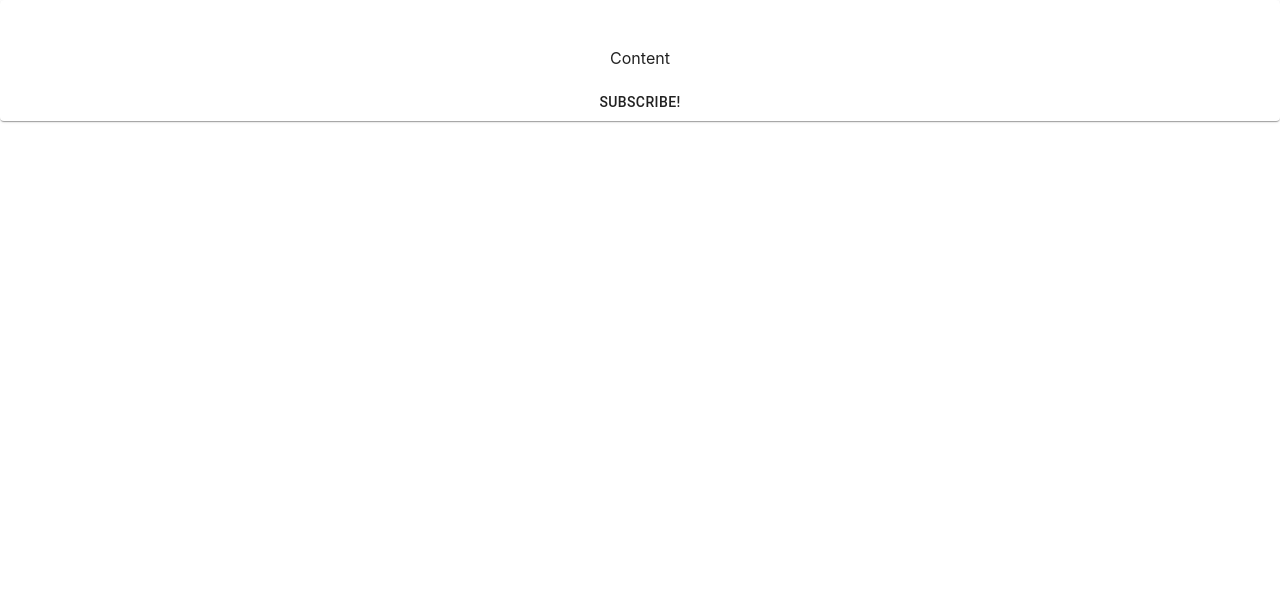
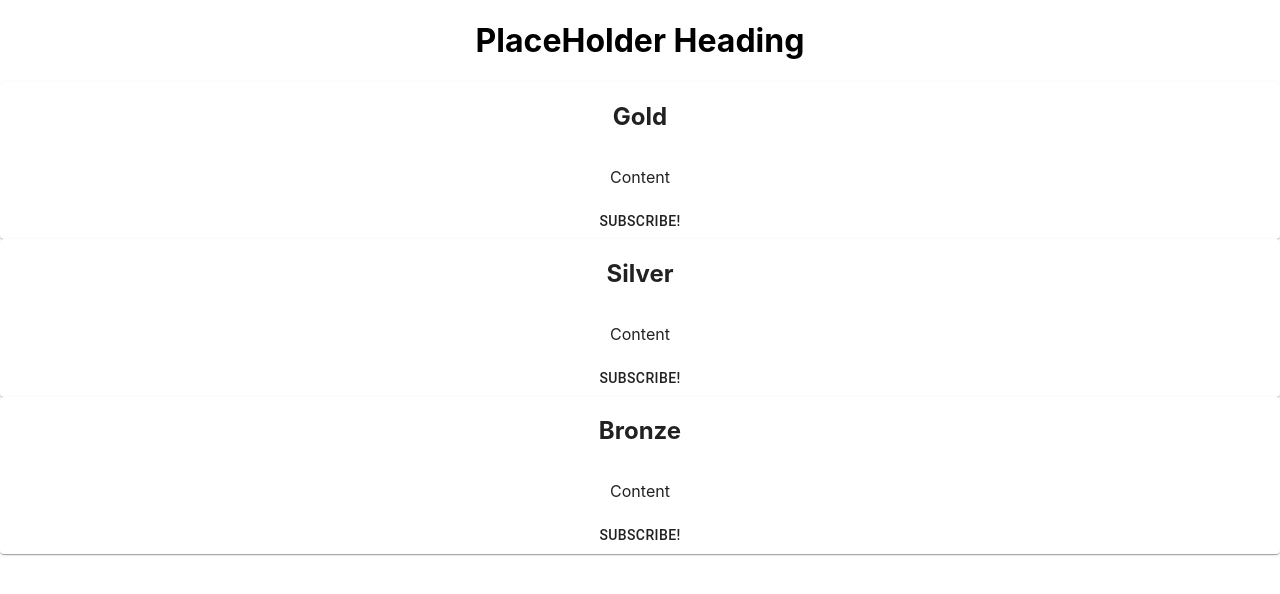
Before and after one commit to JorPoon/appruve_price_plans_subscription_CC, a React (Create React App) app in the folder subscription/: page / in a window 1280 px wide. Shown: the top 594 px of the page. Built offline with nearby package versions, Linux system fonts and the light colour scheme.

Commit message:
added title props to pricingcard

```diff
--- a/subscription/package.json
+++ b/subscription/package.json
@@ -4,6 +4,7 @@
   "private": true,
   "dependencies": {
     "@material-ui/core": "^4.9.13",
+    "@material-ui/styles": "^4.9.13",
     "@testing-library/jest-dom": "^4.2.4",
     "@testing-library/react": "^9.3.2",
     "@testing-library/user-event": "^7.1.2",
--- a/subscription/src/Pages/PricingPage.jsx
+++ b/subscription/src/Pages/PricingPage.jsx
@@ -1,15 +1,14 @@
 import React from 'react'
 import PricingView from '../views/PricingView'
-// import Navbar from '../components/heading/NavBar'
-import PricingCard from '../components/pricing/PricingCard'
+import Navbar from '../components/heading/NavBar'
 
 const PricingPage = () => {
     return (
         <>
-
+        <Navbar/>
         <PricingView/>
         </>
     )
 }
 
-export default PricingCard
+export default PricingPage
--- a/subscription/src/components/pricing/PricingCard.jsx
+++ b/subscription/src/components/pricing/PricingCard.jsx
@@ -3,12 +3,23 @@ import Button from '@material-ui/core/Button';
 import Card from '@material-ui/core/Card';
 import CardContent from '@material-ui/core/CardContent';
 import CardHeader from '@material-ui/core/CardHeader';
+import { makeStyles } from '@material-ui/core/styles';
+import { orange } from '@material-ui/core/colors';
+
+
+const useStyles = makeStyles((theme) => ({
+    container: {
+        background: orange
+    }
+}))
 
 const PricingCard = (props) => {
+    const classes = useStyles();
+    const {title} = props
     return (
         <>
-            <Card>
-                <CardHeader>Title</CardHeader>
+            <Card className={classes.container}>
+                <h2>{title}</h2>
                 <CardContent>Content</CardContent>
                 <Button>Subscribe!</Button>
             </Card>
--- a/subscription/src/index.js
+++ b/subscription/src/index.js
@@ -2,10 +2,13 @@ import React from 'react';
 import ReactDOM from 'react-dom';
 import './index.css';
 import App from './App';
+import {MuiThemeProvide, createMuiTheme, MuiThemeProvider} from '@material-ui/core'
+
+const theme = createMuiTheme()
 
 ReactDOM.render(
-  <React.StrictMode>
-    <App />
-  </React.StrictMode>,
+  <MuiThemeProvider theme={theme}>
+      <App />
+  </MuiThemeProvider>,
   document.getElementById('root')
 );
--- a/subscription/src/views/PricingView.jsx
+++ b/subscription/src/views/PricingView.jsx
@@ -5,9 +5,15 @@ import PricingCard from '../components/pricing/PricingCard'
 const PricingView = () => {
     return (
         <div className='Pricing-View'>
-            <PricingCard/>
-            <PricingCard/>
-            <PricingCard/>
+            <PricingCard
+                title="Gold"
+            />
+            <PricingCard
+                title="Silver"
+            />
+            <PricingCard
+                title="Bronze"
+            />
         </div>
     )
 }
```
